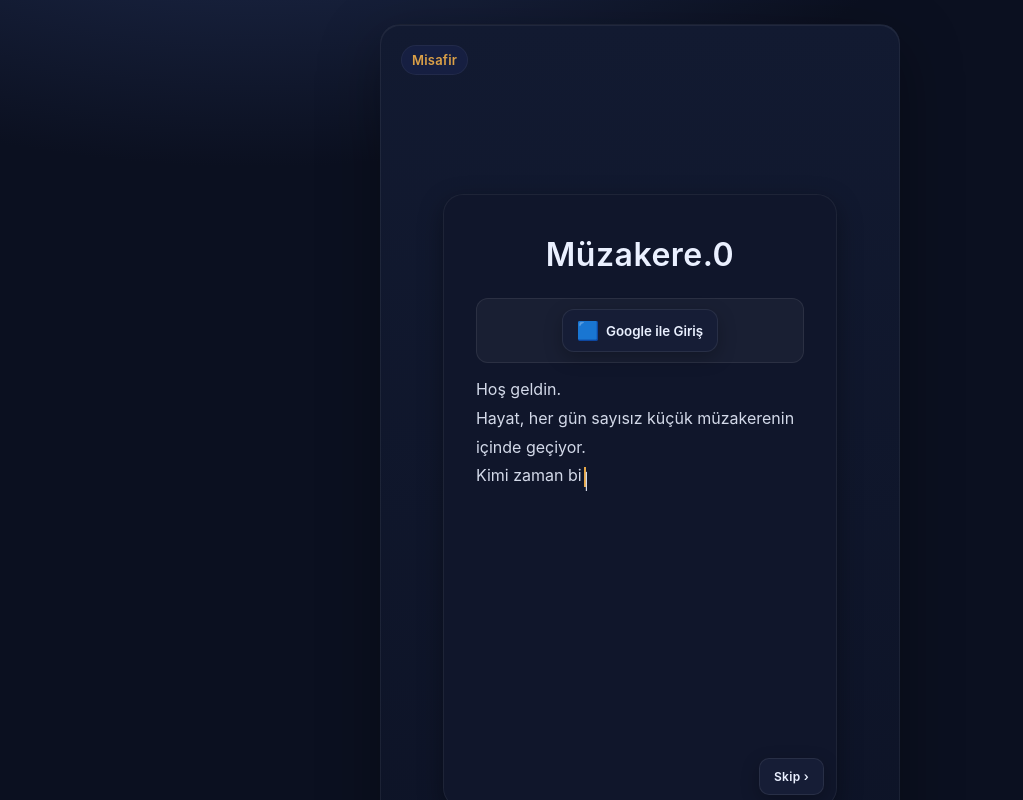
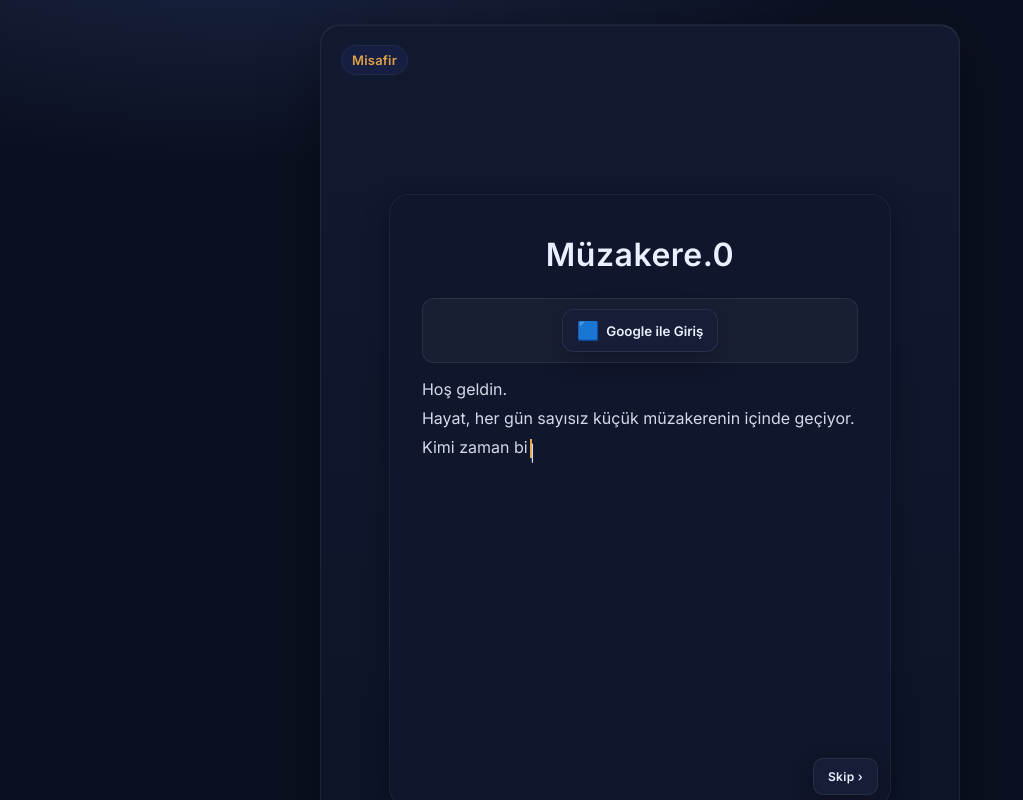
Before and after one commit to omerali1996/convince_app_v3, a React (Create React App) app: page / in a window 1280 px wide. Shown: the top 800 px of the page, without its empty margins (0-1023 px from the left). Built offline with nearby package versions, Linux system fonts and the light colour scheme; no server answers.

Commit message:
Update index.css

```diff
--- a/src/index.css
+++ b/src/index.css
@@ -1,3 +1,8 @@
+/* ---------------------------
+   Base + Theme Variables
+----------------------------*/
+@import url('https://fonts.googleapis.com/css2?family=Inter:wght@400;600;700&display=swap');
+
 * {
   margin: 0;
   padding: 0;
@@ -9,84 +14,129 @@
 
 :root{
   --bg: #0b1020;
+  --bg-2: #0a0f1f;
   --card: #10162b;
+  --card-2:#0f162f;
   --muted: #8b93a7;
   --text: #eaf0ff;
+  --text-dim: rgba(234,240,255,.85);
   --primary: #4c8dff;
+  --primary-2:#5ba0ff;
   --accent: #ffb84c;
+  --accent-2:#ff9d4c;
   --success: #22c55e;
   --danger: #ef4444;
   --ring: rgba(76,141,255,.35);
+  --border: rgba(255,255,255,.08);
+  --border-2: rgba(255,255,255,.06);
+  --shadow: 0 20px 60px rgba(0,0,0,.35);
+  --shadow-soft: 0 8px 24px rgba(0,0,0,.25);
+  --radius: 20px;
+  --radius-sm: 12px;
+  --radius-md: 16px;
 }
 
+/* ---------------------------
+   Body Background
+----------------------------*/
 body {
-  background: radial-gradient(1200px 600px at 20% -20%, #223056 0%, #0b1020 60%);
+  min-height: 100vh;
   color: var(--text);
-  min-height: 100vh;
+  background:
+    radial-gradient(1200px 600px at 20% -20%, #223056 0%, #0b1020 60%),
+    radial-gradient(900px 320px at 120% 10%, #1b2441 0%, transparent 60%),
+    linear-gradient(180deg, var(--bg) 0%, var(--bg-2) 100%);
 }
 
+/* Reduce motion preference */
+@media (prefers-reduced-motion: reduce) {
+  * { animation-duration: .01ms !important; animation-iteration-count: 1 !important; transition-duration: .01ms !important; }
+}
+
+/* ---------------------------
+   App Container (glass card)
+----------------------------*/
 .container {
   width: 100%;
-  max-width: 520px;
+  max-width: 560px;           /* biraz genişlettik */
   min-height: 560px;
   display: flex;
   flex-direction: column;
   gap: 18px;
   align-items: stretch;
-  background: linear-gradient(180deg, #121a31, #0d1326);
-  border: 1px solid rgba(255,255,255,.06);
-  border-radius: 20px;
+  background:
+    linear-gradient(180deg, #121a31, #0d1326);
+  border: 1px solid var(--border-2);
+  border-radius: var(--radius);
   padding: 20px;
-  box-shadow: 0 20px 60px rgba(0,0,0,.35), inset 0 1px 0 rgba(255,255,255,.06);
+  box-shadow: var(--shadow), inset 0 1px 0 var(--border-2);
   backdrop-filter: blur(6px);
 }
 
+/* Daha büyük ekranlarda kartı nefes aldır */
+@media (min-width: 1200px) {
+  .container { max-width: 640px; }
+}
+
+/* ---------------------------
+   Buttons
+----------------------------*/
 .btn {
   padding: 10px 14px;
-  border-radius: 12px;
+  border-radius: var(--radius-sm);
   font-weight: 600;
   cursor: pointer;
   border: 0;
   display: inline-flex;
   align-items: center;
   justify-content: center;
-  transition: transform .06s ease, box-shadow .15s ease, background .2s ease;
-  box-shadow: 0 6px 18px rgba(0,0,0,.25);
+  transition: transform .06s ease, box-shadow .2s ease, background .2s ease, border-color .2s ease;
+  box-shadow: var(--shadow-soft);
+  will-change: transform;
 }
 
 .btn:active { transform: translateY(1px) scale(.99); }
 
 .btn-primary {
-  background: var(--primary);
-  color: #fff;
+  background: linear-gradient(180deg, var(--accent), var(--accent-2));
+  color: #101010;
+  border: 0;
 }
+.btn-primary:hover { filter: brightness(1.05); }
 
 .btn-secondary {
   background: #161d36;
   color: var(--text);
-  border: 1px solid rgba(255,255,255,.08);
+  border: 1px solid var(--border);
 }
+.btn-secondary:hover { background: #1c2646; }
 
 .btn-danger { background: var(--danger); color:#fff; }
 .btn-success { background: var(--success); color:#08120c; }
 
+/* ---------------------------
+   Inputs
+----------------------------*/
 input, textarea {
   width: 100%;
-  background: #0f162f;
+  background: var(--card-2);
   color: var(--text);
   padding: 12px 14px;
   font-size: 15px;
-  border-radius: 12px;
-  border: 1px solid rgba(255,255,255,.08);
+  border-radius: var(--radius-sm);
+  border: 1px solid var(--border);
   outline: none;
-  transition: box-shadow .2s ease, border-color .2s ease;
+  transition: box-shadow .2s ease, border-color .2s ease, background .2s ease;
 }
-
+input::placeholder, textarea::placeholder { color: rgba(234,240,255,.55); }
 input:focus, textarea:focus {
   box-shadow: 0 0 0 6px var(--ring);
   border-color: var(--primary);
 }
 
+/* ---------------------------
+   Scroll Areas
+----------------------------*/
 .scroll-area {
   overflow-y: auto;
   scrollbar-width: thin;
@@ -96,7 +146,14 @@ input:focus, textarea:focus {
   background: linear-gradient(180deg, #34406b, #233158);
   border-radius: 8px;
 }
+.scroll-area::-webkit-scrollbar-track {
+  background: rgba(255,255,255,.03);
+  border-radius: 8px;
+}
 
+/* ---------------------------
+   Chips / Badges
+----------------------------*/
 .badge {
   display: inline-block;
   padding: 6px 10px;
@@ -105,5 +162,42 @@ input:focus, textarea:focus {
   letter-spacing: .2px;
   background: #172044;
   color: var(--accent);
-  border: 1px solid rgba(255,255,255,.06);
+  border: 1px solid var(--border-2);
 }
+
+/* ---------------------------
+   Utilities
+----------------------------*/
+.card {
+  background: var(--card);
+  border: 1px solid var(--border-2);
+  border-radius: var(--radius-md);
+  box-shadow: 0 4px 20px rgba(0,0,0,0.3);
+}
+
+.mono-dim { color: var(--muted); }
+.text-dim { color: var(--text-dim); }
+
+/* ---------------------------
+   Responsive helpers
+----------------------------*/
+@media (max-width: 768px) {
+  .container { max-width: 100%; padding: 16px; border-radius: 16px; }
+}
+
+/* ---------------------------
+   Screen-specific helpers
+----------------------------*/
+.ws-card { background: rgba(15,22,47,.95); } /* WelcomeScreen için */
+.ws-subtitle { color: var(--text-dim); }
+.ws-skipBtn { position: absolute; bottom: 12px; right: 12px; }
+
+.grid-2 {
+  display: grid;
+  grid-template-columns: 1fr 2fr;
+  gap: 14px;
+  min-height: 360px;
+}
+@media (max-width: 768px) {
+  .grid-2 { grid-template-columns: 1fr; }
+}
```
